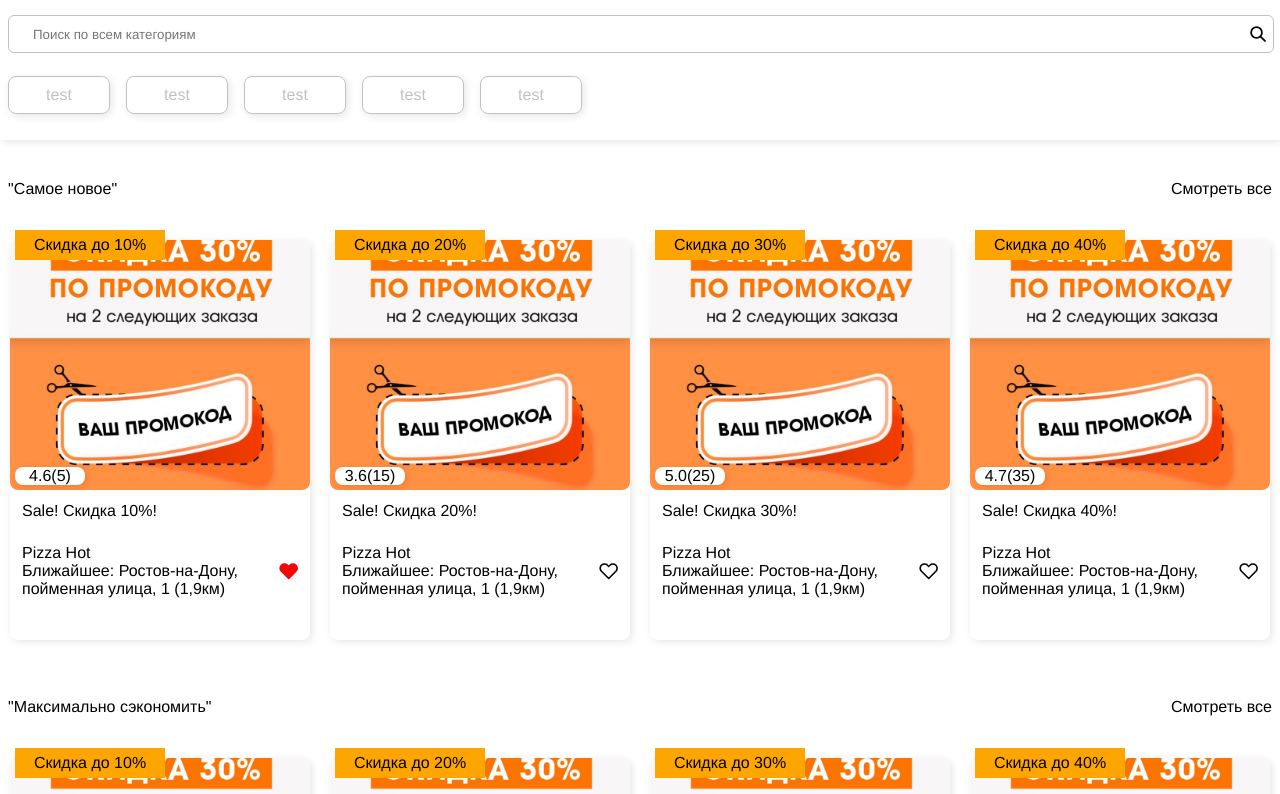
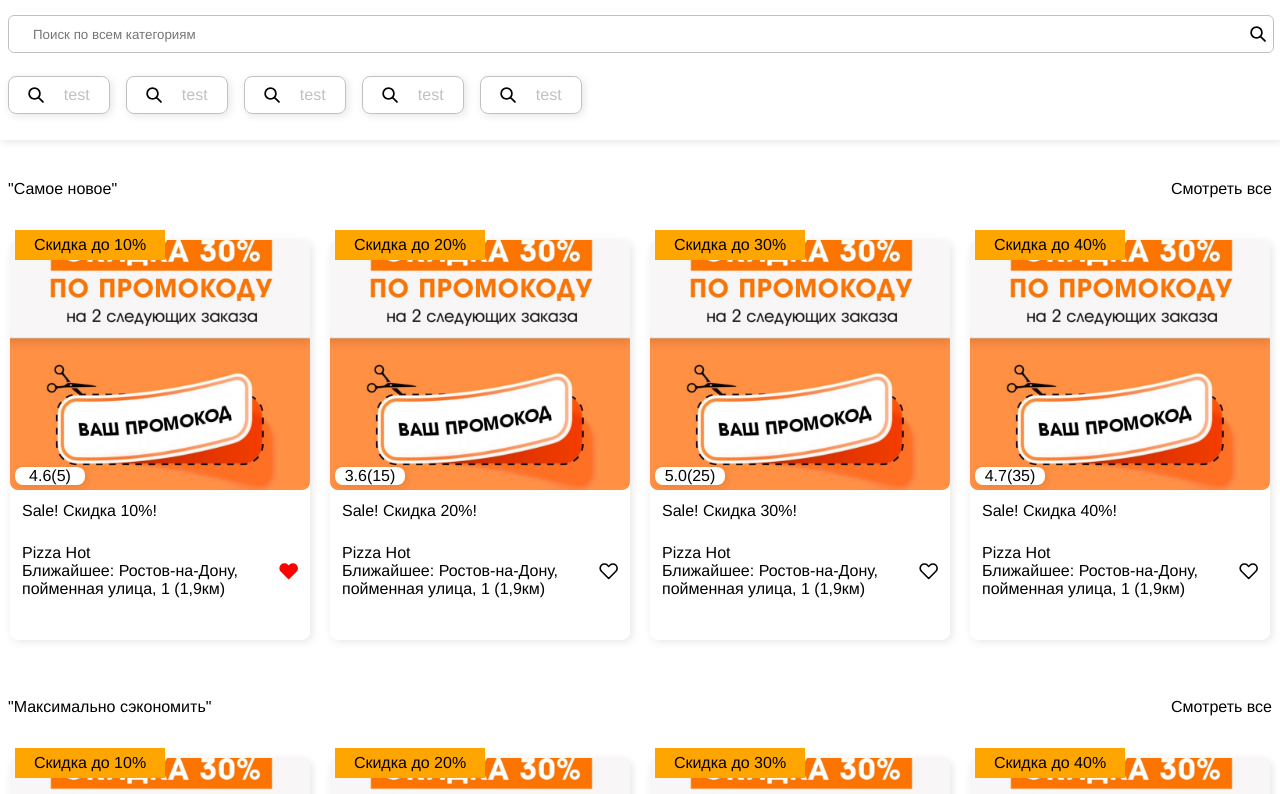
Before and after one commit to RomanPerepechko/test-catalog, a Vue app: page / in a window 1280 px wide. Shown: the top 794 px of the page. Built offline with nearby package versions, Linux system fonts and the light colour scheme.

Commit message:
filter icon

```diff
--- a/src/components/FilterBlock/filter-btn.vue
+++ b/src/components/FilterBlock/filter-btn.vue
@@ -1,5 +1,6 @@
 <template>
     <div @click="$emit('toggleFilter')" class="filter-btn" :style="isSelect ? 'background-color:#30d5c8;color:#fff;' : null">
+        <img :src="require(`@/assets/${icon}`)" alt="">
         <span>{{ name }}</span>
     </div>
 </template>
--- a/src/components/FilterBlock/filter-slider.vue
+++ b/src/components/FilterBlock/filter-slider.vue
@@ -11,11 +11,11 @@ export default {
     data() {
         return {
             filters: [
-                { id: 1, name: 'test', icon: 'test', isSelect: false },
-                { id: 1, name: 'test', icon: 'test', isSelect: false },
-                { id: 1, name: 'test', icon: 'test', isSelect: false },
-                { id: 1, name: 'test', icon: 'test', isSelect: false },
-                { id: 1, name: 'test', icon: 'test', isSelect: false }
+                { id: 1, name: 'test', icon: 'test.svg', isSelect: false },
+                { id: 1, name: 'test', icon: 'test.svg', isSelect: false },
+                { id: 1, name: 'test', icon: 'test.svg', isSelect: false },
+                { id: 1, name: 'test', icon: 'test.svg', isSelect: false },
+                { id: 1, name: 'test', icon: 'test.svg', isSelect: false }
             ]
         }
     },
```
